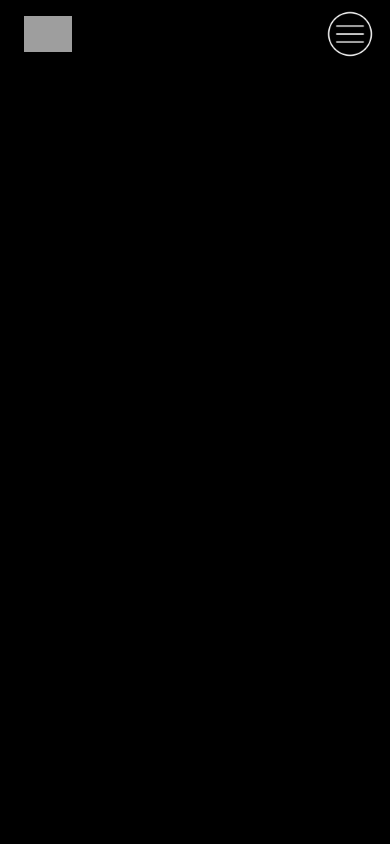
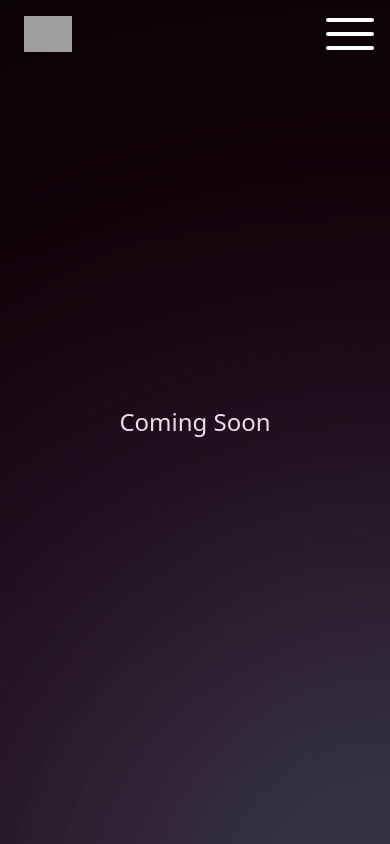
Before and after one commit to mohnndZaghloul/animation-portfolio, a React (Vite) app in the folder Frontend/: page /courses in a window 390 px wide. Built offline with nearby package versions, Linux system fonts and the light colour scheme; grey boxes are pictures that could not be loaded.

Commit message:
Add files via upload

```diff
--- a/Frontend/src/App.tsx
+++ b/Frontend/src/App.tsx
@@ -3,6 +3,7 @@
 import Home from "./pages/Home";
 import Portfolio from "./pages/Portfolio";
 import Project from "./pages/Project";
+import Courses from "./pages/Courses";
 
 function App() {
   return (
@@ -10,6 +11,7 @@
       <Nav />
       <Routes>
         <Route index element={<Home />} />
+        <Route path="courses" element={<Courses />} />
         <Route path="portfolio" element={<Portfolio />} />
         <Route path="portfolio/:id" element={<Project />} />
       </Routes>
--- a/Frontend/src/components/templetes/CreativitySection.tsx
+++ b/Frontend/src/components/templetes/CreativitySection.tsx
@@ -30,7 +30,7 @@
 
   return (
     <section ref={ref} className="container section_padding">
-      <div className="h-[150vh] md:h-[1000vh] lg:py-40 xl:py-80">
+      <div className="h-[200vh] md:h-[1000vh] lg:py-40 xl:py-80">
         <div className="sticky mx-auto w-[77%] md:w-3/4 top-[40vh] md:top-[55vh] lg:top-[40vh] xl:top-[20vh]">
           <motion.div
             style={{
--- a/Frontend/src/components/templetes/ExperienceSection.tsx
+++ b/Frontend/src/components/templetes/ExperienceSection.tsx
@@ -73,7 +73,7 @@
       <div className="pt-32 flex flex-col md:flex-row justify-between lg:container">
         <motion.div
           style={{ opacity: opacityImg, x: XImg, y: yImg }}
-          className="w-full ps-20 sm:ps-12 lg:ps-0 md:w-1/2 h-full xl:max-w-[35%] md:sticky top-[5vh]">
+          className="w-full sm:w-2/3 mx-auto ps-20 sm:ps-12 lg:ps-0 md:w-1/2 h-full xl:max-w-[35%] md:sticky top-[5vh]">
           <div className="relative">
             <img className="w-full h-full px-12" src={profile} alt="profile" />
             <div className="absolute bottom-0 left-0 w-full h-10 bg-gradient-to-t from-black" />
--- a/Frontend/src/components/templetes/FirstSection.tsx
+++ b/Frontend/src/components/templetes/FirstSection.tsx
@@ -48,7 +48,7 @@
           "We are artists before an interior architects."
         </motion.p>
       </div>
-      <div className="relative w-full lg:w-[60%] h-[50vh] sm:h-[100vh] lg:h-full z-50">
+      <div className="relative w-full lg:w-[60%] h-[70vh] sm:h-[100vh] lg:h-full z-50">
         <div className="w-[14rem] sm:w-[22rem] aspect-auto absolute top-1/4 -translate-y-1/4 lg:top-1/2 lg:-translate-y-3/4 lg:left-1/3 lg:-translate-x-1/2 z-30">
           <div className="relative overflow-hidden">
             <img src={IMG2} className="p-1" alt="image1" />
@@ -71,7 +71,7 @@
 
           <div />
         </div>
-        <div className="w-[20rem] sm:w-[30rem] aspect-auto absolute top-1/2 translate-y-1/4 lg:top-3/4 lg:-translate-y-[45%] lg:left-1/3 lg:-translate-x-[45%] z-10">
+        <div className="w-[20rem] sm:w-[30rem] aspect-auto absolute top-1/2 translate-y-1/3 lg:top-3/4 lg:-translate-y-[45%] lg:left-1/3 lg:-translate-x-[45%] z-10">
           <div className="relative overflow-hidden">
             <video autoPlay muted loop>
               <source src={VID1} type="video/mp4" />
--- a/Frontend/src/components/templetes/Nav.tsx
+++ b/Frontend/src/components/templetes/Nav.tsx
@@ -42,35 +42,69 @@
           <img className="w-16 p-2" src={Logo} alt="logo" />
         </Link>
         <ul className="capitalize hidden text-lg sm:flex items-center space-x-8">
-          <li className="bg-gradient-to-r from-primary to-Secondary bg-clip-text hover:text-transparent transition">
+          <li
+            onClick={() => setMenu(false)}
+            className="bg-gradient-to-r from-primary to-Secondary bg-clip-text hover:text-transparent transition">
             <HashLink to="/#about">about me</HashLink>
           </li>
-          <li className="bg-gradient-to-r from-primary to-Secondary bg-clip-text hover:text-transparent transition">
+          <li
+            onClick={() => setMenu(false)}
+            className="bg-gradient-to-r from-primary to-Secondary bg-clip-text hover:text-transparent transition">
             <Link to="/portfolio">portfolio</Link>
           </li>
-          <li className="bg-gradient-to-r from-primary to-Secondary bg-clip-text hover:text-transparent transition">
+          <li
+            onClick={() => setMenu(false)}
+            className="bg-gradient-to-r from-primary to-Secondary bg-clip-text hover:text-transparent transition">
+            <Link to="/courses">courses</Link>
+          </li>
+          <li
+            onClick={() => setMenu(false)}
+            className="bg-gradient-to-r from-primary to-Secondary bg-clip-text hover:text-transparent transition">
             <HashLink to="/#contacts">contact</HashLink>
           </li>
         </ul>
-        <div className="sm:hidden">
-          <img
-            onClick={() => setMenu(!menu)}
-            src={navMenu}
-            className="w-12 h-12 invert active:rotate-90 transition"
-            alt="nav menu"
-          />
+        <div
+          onClick={() => setMenu(!menu)}
+          className="relative sm:hidden w-12 h-8 flex flex-col justify-between">
+          <span
+            className={`block rounded-lg w-full h-1 ${
+              menu
+                ? "-rotate-45 translate-y-[400%] absolute bg-primary"
+                : "bg-white"
+            } transition duration-500`}></span>
+          <span
+            className={`block rounded-lg w-full h-1 ${
+              menu ? "opacity-0" : "bg-white"
+            } transition duration-500`}></span>
+          <span
+            className={`block rounded-lg w-full h-1 ${
+              menu
+                ? "rotate-45 translate-y-[400%] absolute bg-primary"
+                : "bg-white"
+            } transition duration-500`}></span>
         </div>
         <ul
           className={`${
             menu ? "" : "translate-x-full"
-          } capitalize divide-y-2 divide-gray-600 fixed right-0 top-20 w-1/2 bg-black text-center sm:hidden transition`}>
-          <li className="bg-gradient-to-r py-5 from-primary to-Secondary bg-clip-text hover:text-transparent transition">
+          } capitalize divide-y divide-gray-600 fixed right-0 top-20 w-full h-full bg-black bg-opacity-70 text-center sm:hidden duration-500 transition`}>
+          <li
+            onClick={() => setMenu(false)}
+            className="bg-gradient-to-r py-5 from-primary to-Secondary bg-clip-text hover:text-transparent transition">
             <HashLink to="/#about">about me</HashLink>
           </li>
-          <li className="bg-gradient-to-r py-5 from-primary to-Secondary bg-clip-text hover:text-transparent transition">
+          <li
+            onClick={() => setMenu(false)}
+            className="bg-gradient-to-r py-5 from-primary to-Secondary bg-clip-text hover:text-transparent transition">
             <Link to="/portfolio">portfolio</Link>
           </li>
-          <li className="bg-gradient-to-r py-5 from-primary to-Secondary bg-clip-text hover:text-transparent transition">
+          <li
+            onClick={() => setMenu(false)}
+            className="bg-gradient-to-r py-5 from-primary to-Secondary bg-clip-text hover:text-transparent transition">
+            <HashLink to="/courses">courses</HashLink>
+          </li>
+          <li
+            onClick={() => setMenu(false)}
+            className="bg-gradient-to-r py-5 from-primary to-Secondary bg-clip-text hover:text-transparent transition">
             <HashLink to="/#contacts">contact</HashLink>
           </li>
         </ul>
--- /dev/null
+++ b/Frontend/src/pages/Courses.tsx
@@ -0,0 +1,19 @@
+import Shadow from "../components/ui/Shadow";
+
+const Courses = () => {
+  return (
+    <main className="relative overflow-hidden flex flex-col justify-center items-center h-screen text-white">
+      <h1 className="text-2xl md:text-4xl capitalize font-sans">coming soon</h1>
+      {/* <div className="relative mt-4 p-6 animate-spin duration-700">
+        <span className="absolute top-0 left-0 rounded-full w-4 h-4 bg-white"></span>
+        <span className="absolute top-0 right-0 rounded-full w-4 h-4 bg-primary"></span>
+        <span className="absolute bottom-0 left-0 rounded-full w-4 h-4 bg-Secondary"></span>
+        <span className="absolute bottom-0 right-0 rounded-full w-4 h-4 bg-white"></span>
+      </div> */}
+      <Shadow isRed positionY="-bottom-1/3 translate-y-1/2" />
+      <Shadow positionY="-bottom-1/3 translate-y-1/2" />
+    </main>
+  );
+};
+
+export default Courses;
```
